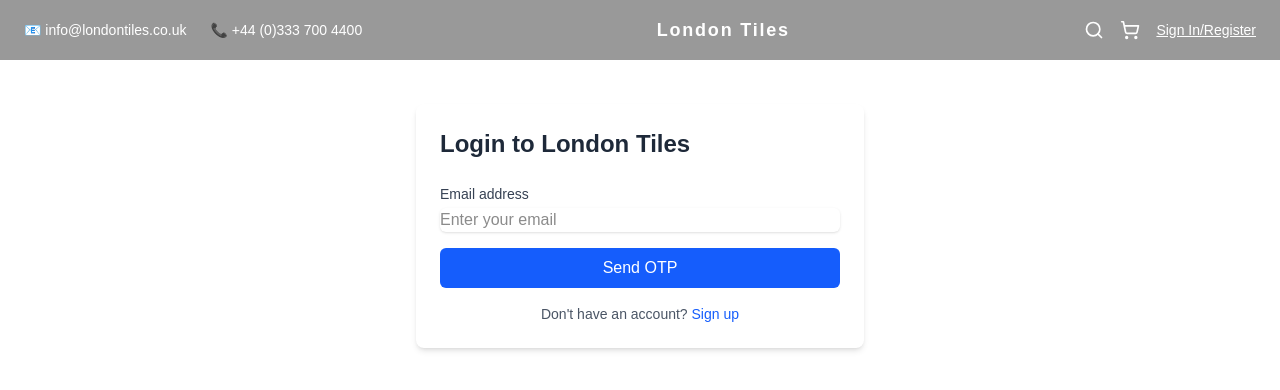
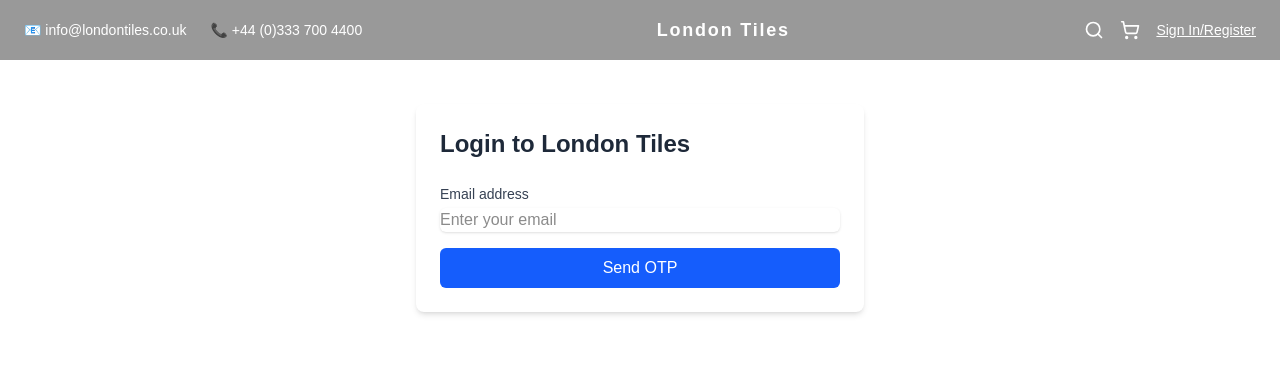
Before and after one commit to Shailo2002/London-Tiles, a Next.js app: page /login in a window 1280 px wide. Shown: the top 390 px of the page. Built offline with nearby package versions, Linux system fonts and the light colour scheme.

Commit message:
app building successfully after otp login

```diff
--- a/app/(user)/dashboard/page.tsx
+++ b/app/(user)/dashboard/page.tsx
@@ -10,7 +10,7 @@
     if (!isLoggedIn) {
       router.push("/login");
     }
-  }, []);
+  }, [router]);
 
   return (
     <div className="p-6">
--- a/app/(user)/login/page.tsx
+++ b/app/(user)/login/page.tsx
@@ -1,7 +1,6 @@
 "use client";
 import { useState } from "react";
 import { signIn } from "next-auth/react";
-import Link from "next/link";
 
 export default function LoginPage() {
   const [email, setEmail] = useState("");
@@ -25,7 +24,7 @@
         const data = await response.json();
         setError(data.error || "Failed to send OTP");
       }
-    } catch (err) {
+    } catch{
       setError("Failed to connect to server");
     }
   };
@@ -109,13 +108,6 @@
           {error && <p className="text-red-500 text-sm mt-2">{error}</p>}
         </form>
       )}
-
-      <p className="mt-4 text-center text-sm text-gray-600">
-        Don't have an account?{" "}
-        <Link href="/signup" className="text-blue-600 hover:underline">
-          Sign up
-        </Link>
-      </p>
     </div>
   );
 }
--- a/app/(user)/payment-cancelled/page.tsx
+++ b/app/(user)/payment-cancelled/page.tsx
@@ -1,8 +1,9 @@
 "use client";
-import { useEffect, useState } from "react";
+import { useEffect, useState, Suspense } from "react";
 import { useSearchParams } from "next/navigation";
 
-export default function PaymentCancelledPage() {
+// This component will use the search params after suspense
+function CancelledContent() {
   const searchParams = useSearchParams();
   const orderId = searchParams.get("orderId");
   const [isProcessed, setIsProcessed] = useState(false);
@@ -17,9 +18,7 @@
             headers: { "Content-Type": "application/json" },
             body: JSON.stringify({ orderId }),
           });
-
           const data = await response.json();
-
           if (data.success) {
             setIsProcessed(true);
           } else {
@@ -39,7 +38,6 @@
       <h1 className="text-2xl font-bold mb-4">
         {error ? "Error" : "Payment Cancelled"}
       </h1>
-
       {error ? (
         <p className="text-red-600">{error}</p>
       ) : (
@@ -52,3 +50,18 @@
     </div>
   );
 }
+
+// Main page component
+export default function PaymentCancelledPage() {
+  return (
+    <Suspense
+      fallback={
+        <div className="container mx-auto px-4 py-8 text-center">
+          Loading...
+        </div>
+      }
+    >
+      <CancelledContent />
+    </Suspense>
+  );
+}
--- a/app/api/auth/[...nextauth]/route.ts
+++ b/app/api/auth/[...nextauth]/route.ts
@@ -1,4 +1,3 @@
-// app/api/auth/[...nextauth]/route.ts
 import NextAuth from "next-auth";
 import Credentials from "next-auth/providers/credentials";
 import { PrismaClient } from "@prisma/client";
@@ -12,7 +11,6 @@
     Credentials({
       name: "Email",
       credentials: {
-
         email: { label: "Email", type: "email" },
         otp: { label: "OTP", type: "text" },
       },
@@ -25,7 +23,6 @@
           const storedOTP = await prisma.otp.findUnique({
             where: { email: credentials.email as string },
           });
-          console.log("storedOTP",storedOTP);
 
           if (!storedOTP) throw new Error("OTP not found");
           if (storedOTP.otp !== credentials.otp) throw new Error("Invalid OTP");
@@ -53,4 +50,3 @@
 });
 
 export { handler as GET, handler as POST };
-export { handler as auth, handler as signIn, handler as signOut };
--- /dev/null
+++ b/auth.ts
@@ -0,0 +1,4 @@
+import { getServerSession } from "next-auth";
+import { authOptions } from "@/lib/auth-config"; // update path if needed
+
+export const auth = () => getServerSession(authOptions);
--- a/lib/auth.ts
+++ b/lib/auth.ts
@@ -1,6 +1,6 @@
 import jwt from 'jsonwebtoken'
 import { prisma } from './prisma'
-import { auth } from "@/app/api/auth/[...nextauth]/route";
+import { auth } from '@/auth'
 
 interface JWTPayload {
   id: string
```
